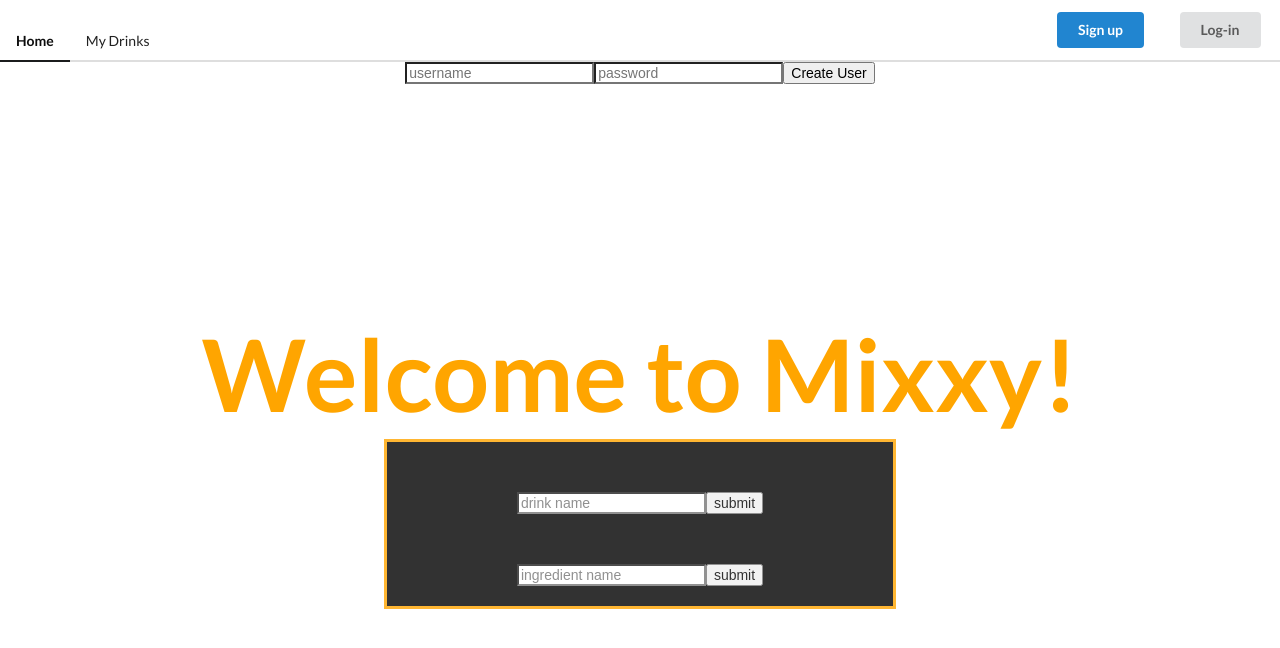
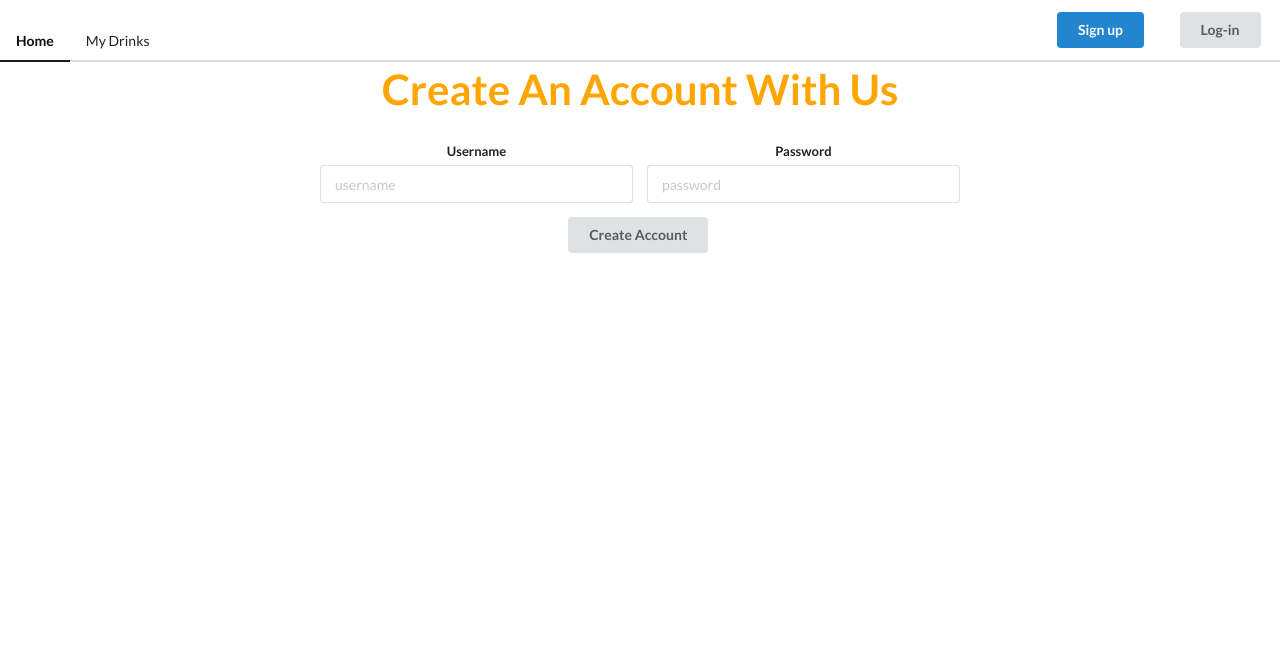
Before and after one commit to RylanBauermeister/mixxy, a React (Create React App) app in the folder mixxy-frontend/: page /user_signup in a window 1280 px wide. Shown: the top 648 px of the page. Built offline with nearby package versions, Linux system fonts and the light colour scheme.

Commit message:
auth looks pretty

```diff
--- a/mixxy-frontend/src/App.css
+++ b/mixxy-frontend/src/App.css
@@ -39,7 +39,7 @@
 }
 
 .user-info-form {
-  text-align: center;
+  margin: 20px auto;
   width: 50%;
 }
 .cocktailsContainer {
@@ -78,6 +78,7 @@ body {
 .title {
   font-size: 100px;
   color: orange;
+  margin: 25px;
   /* -webkit-animation: flash linear 3s infinite;
 	animation: flash linear 5s infinite;
 }
@@ -93,6 +94,10 @@ body {
   */
 }
 
+.subtitle {
+  font-size: 3em;
+}
+
 .forms {
   border-style: solid;
   border-color: orange;
--- a/mixxy-frontend/src/App.js
+++ b/mixxy-frontend/src/App.js
@@ -3,12 +3,11 @@ import Login from './components/login';
 import Banner from './components/Banner'
 import NewUserForm from './components/NewUserForm'
 import { BrowserRouter as Router, Route } from 'react-router-dom';
-import ReactDOM from 'react-dom';
 
 import './App.css';
-import CocktailsContainer from './containers/cocktailsContainer'
-import DrinkNameForm from './components/drinkNameForm'
-import DrinkIngredientForm from './components/drinkIngredientForm'
+// import CocktailsContainer from './containers/cocktailsContainer'
+// import DrinkNameForm from './components/drinkNameForm'
+// import DrinkIngredientForm from './components/drinkIngredientForm'
 
 const nameURL = "http://localhost:3000/api/v1/searchbyname?searchTerm="
 const ingredientURL = "http://localhost:3000/api/v1/searchbyingredient?searchTerm="
@@ -29,6 +28,7 @@ class App extends React.Component{
     this.createNewUser = this.createNewUser.bind(this)
     this.attemptLogin = this.attemptLogin.bind(this)
     this.setActiveUser = this.setActiveUser.bind(this)
+    this.logout = this.logout.bind(this)
   }
 
 
@@ -45,7 +45,6 @@ class App extends React.Component{
   }
 
   attemptLogin(user){
-    console.log("doing this")
     fetch(LOGIN_URL, {
       method: "POST",
       headers: {
@@ -67,6 +66,13 @@ class App extends React.Component{
       })
       localStorage.token = data.jwt
     }
+  }
+
+  logout(){
+    this.setState({
+      current_user: {}
+    })
+    delete localStorage.token
   }
 
   getDrinksName = (event) => {
@@ -98,11 +104,13 @@ class App extends React.Component{
       <div className="App">
 
         <Router>
-          <Route path='/' render={() => <Banner current_user={this.state.current_user} error={this.state.error}/>}/>
+          <Route path='/' render={() => <Banner current_user={this.state.current_user}
+                                                error={this.state.error}
+                                                logout={this.logout}/>}/>
           <Route exact path="/login" render={() => <Login attemptLogin={this.attemptLogin}/>}/>
-          <Route exact path="/user_signup" render={() => <NewUserForm createNewUser={this.attemptLogin}/>}/>
+          <Route exact path="/user_signup" render={() => <NewUserForm createNewUser={this.createNewUser}/>}/>
         </Router>
-        <div className="App">
+        {/* <div className="App">
           <div className="cocktailsContainer">
           <CocktailsContainer cocktails={this.state.cocktails} />
           </div>
@@ -113,7 +121,7 @@ class App extends React.Component{
           <DrinkIngredientForm getDrinksIngredient={this.getDrinksIngredient}/>
           <br/>
           </div>
-        </div>
+        </div> */}
       </div>
     );
   }
--- a/mixxy-frontend/src/components/Banner.js
+++ b/mixxy-frontend/src/components/Banner.js
@@ -11,7 +11,6 @@ export default class Banner extends Component {
   }
 
   userIsLoggedIn(){
-    console.log(this.props.current_user.username)
     return this.props.current_user.username
   }
 
@@ -20,10 +19,10 @@ export default class Banner extends Component {
     return <div>
 
       <div className="ui secondary pointing menu">
-        <a className="active item">
+        <a href={null} className="active item">
           Home
         </a>
-        <a className="item">
+        <a href={null} className="item">
           My Drinks
         </a>
         <div className="right menu">
@@ -34,9 +33,8 @@ export default class Banner extends Component {
             <Link to="/login"><div className="ui button">Log-in</div></Link>
           </div></>
           }
-          {
-            this.userIsLoggedIn() && <a className="item">Welcome, {this.props.current_user.username}</a>
-          }
+          { this.userIsLoggedIn() && <div className="item">Welcome, {this.props.current_user.username}</div>}
+          {this.userIsLoggedIn() && <div className="item"><div onClick={this.props.logout} className="ui button">Log Out</div></div>}
         </div>
       </div>
       {this.props.error !== "" && <div className="error-message">Invalid Username/Password Combination</div>}
--- a/mixxy-frontend/src/components/NewUserForm.js
+++ b/mixxy-frontend/src/components/NewUserForm.js
@@ -23,10 +23,21 @@ export default class NewUserForm extends Component {
 
 
   render(){
-    return <form onSubmit={this.handleSubmit}>
-      <input type="text" name="username" placeholder="username"/>
-      <input type="password" name="password" placeholder="password"/>
-      <input type="submit" value="Create User"/>
-    </form>;
+    return <div>
+            <h2 className="title subtitle">Create An Account With Us</h2>
+            <form className="ui center form user-info-form" onSubmit={this.handleSubmit}>
+              <div className="two fields">
+                <div className="field">
+                  <label>Username</label>
+                  <input type="text" name="username" placeholder="username"/>
+                </div>
+                <div className="field">
+                  <label>Password</label>
+                  <input type="password" name="password" placeholder="password"/>
+                </div>
+              </div>
+              <input className="ui submit button" type="submit" value="Create Account"/>
+            </form>
+          </div>
   }
 }
--- a/mixxy-frontend/src/components/login.js
+++ b/mixxy-frontend/src/components/login.js
@@ -24,7 +24,8 @@ export default class Login extends Component {
   render(){
     return (
       <div>
-        <form className="ui form user-info-form" onSubmit={this.handleSubmit}>
+        <h2 className="title subtitle">Log in to Mixxy</h2>
+        <form className="ui center form user-info-form" onSubmit={this.handleSubmit}>
           <div className="two fields">
             <div className="field">
               <label>Username</label>
@@ -35,7 +36,7 @@ export default class Login extends Component {
               <input type="password" name="password" placeholder="password"/>
             </div>
           </div>
-          <input type="submit" value="Log In"/>
+          <input className="ui submit button" type="submit" value="Log In"/>
         </form>
       </div>
     )
```
